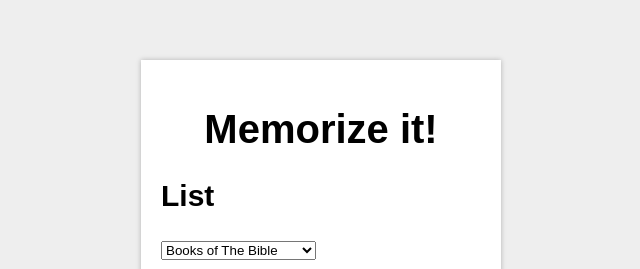
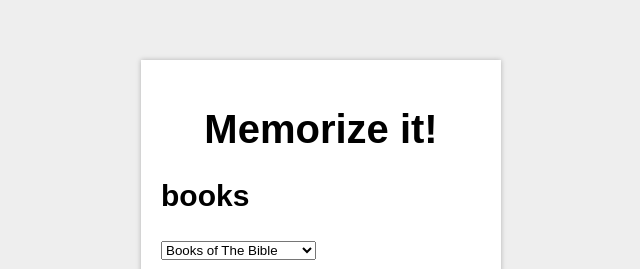
Before and after one commit to kcelestine/memorize.it, a plain HTML site: page index.html in a window 1280 px wide. Shown: the top 269 px of the page, 319-959 px from the left. Drawn offline with Linux system fonts and the light colour scheme.

Commit message:
updated list title logic

```diff
--- a/index.html
+++ b/index.html
@@ -10,7 +10,7 @@
   <div id="register">
     <div id="container">
       <h1>Memorize it!</h1>
-      <h2 id="selectedList">List</h2>
+      <h2 id="listTitle">books</h2>
       <h2 id="itemsLeft"></h2>
       <select id ="listSelector">
         <option value="books">Books of The Bible</option>
--- a/js/main.js
+++ b/js/main.js
@@ -36,7 +36,6 @@ function setEntryFeedback(text, color){
 function selectList(event) {
   var selectedList = listSelector.options[listSelector.selectedIndex].value;
   list = selectedList;
-  console.log('selected', lists[selectedList]);
-  console.log('selected', lists[selectedList].length);
   itemsLeft.innerHTML = lists[selectedList].length;
+  listTitle.innerHTML = selectedList;
 }
```
